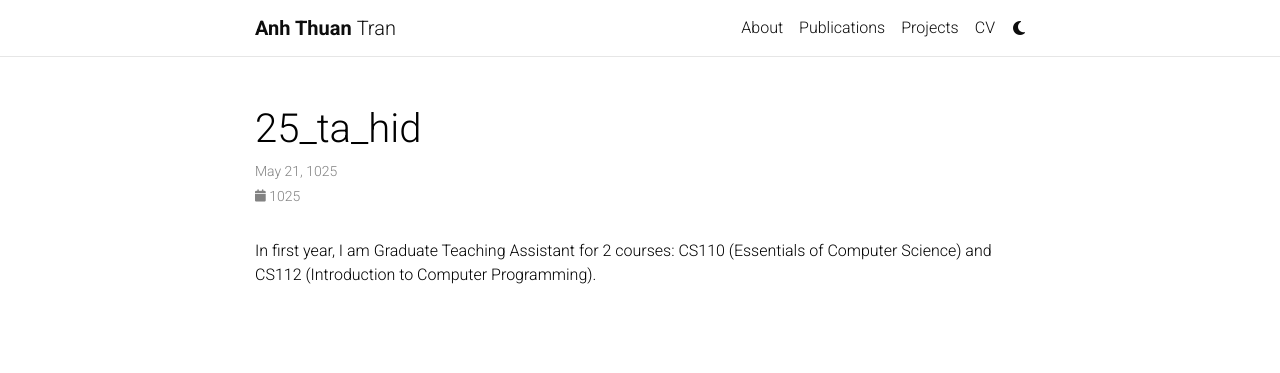
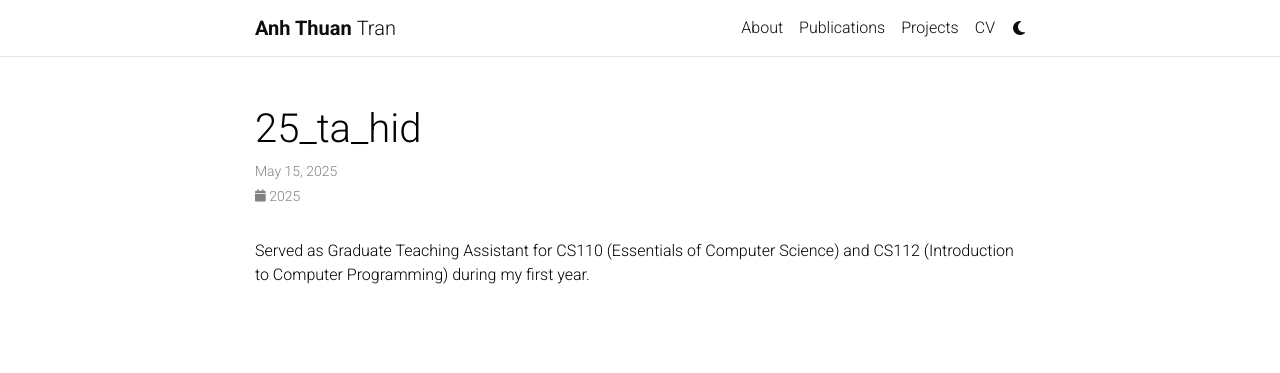
Before and after one commit to anhthuan1999/anhthuan1999.github.io, a Jekyll site: the page built from _news/25_TA_hid.md, in a window 1280 px wide. Shown: the top 373 px of the page. Built offline with Jekyll 4.4.1, drawn with Linux system fonts in a browser that asks for light colours; comment, search, counter and statistics services are not loaded; a style sheet for code colours, icons or effects is not loaded.

Commit message:
Fix TA news date and wording

```diff
--- a/_news/25_TA_hid.md
+++ b/_news/25_TA_hid.md
@@ -1,8 +1,8 @@
 ---
 layout: post
-date: 1025-05-15 00:00:00-0400
+date: 2025-05-15 00:00:00-0400
 inline: true
 related_posts: false
 ---
 
-In first year, I am Graduate Teaching Assistant for 2 courses: CS110 (Essentials of Computer Science) and CS112 (Introduction to Computer Programming).
+Served as Graduate Teaching Assistant for CS110 (Essentials of Computer Science) and CS112 (Introduction to Computer Programming) during my first year.
```
